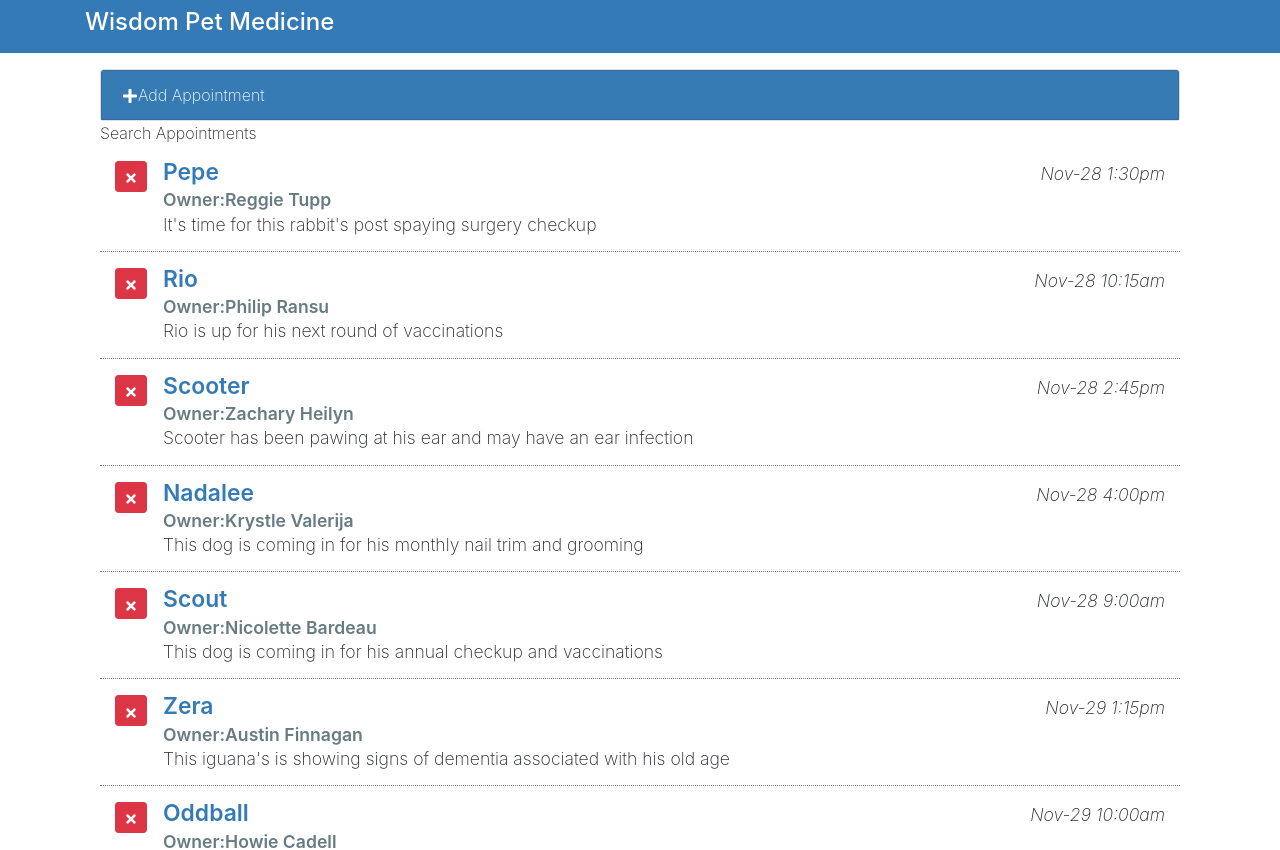
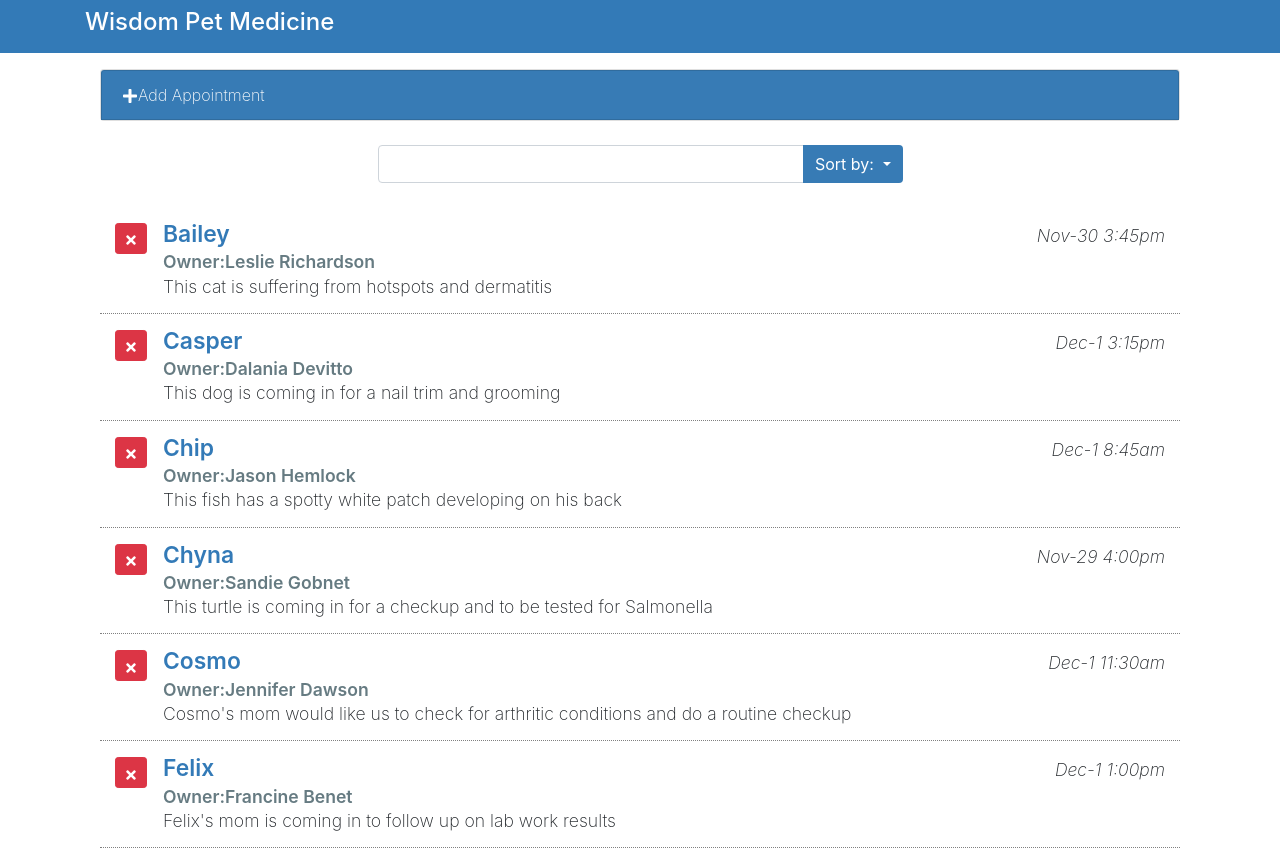
Before and after one commit to halmanza/buildInterface, a React (Create React App) app: page / in a window 1280 px wide. Shown: the top 850 px of the page. Built offline with nearby package versions, Linux system fonts and the light colour scheme.

Commit message:
finish SearchAppointments

```diff
--- a/src/components/App.js
+++ b/src/components/App.js
@@ -10,12 +10,15 @@
     this.state = {
       myAppointments:[],
       formDisplay:false,
+      orderBy:'petName',
+      orderDir:'asc',
       lastIndex:0
 
     };
     this.deleteAppointment=this.deleteAppointment.bind(this);
     this.toggleForm=this.toggleForm.bind(this);
     this.addAppointment=this.addAppointment.bind(this);
+    this.changeOrder=this.changeOrder.bind(this);
   }
 
     toggleForm(){
@@ -23,7 +26,12 @@
         formDisplay:!this.state.formDisplay
       });
     }
-
+    changeOrder(order,dir){
+      this.setState({
+        orderBy:order,
+        orderDir:dir
+      });
+    }
     addAppointment(apt){
       let tempApts=this.state.myAppointments;
       apt.aptId=this.state.lastIndex;
@@ -57,7 +65,21 @@
     });
   }
   render() {
-
+    let order;
+    let filteredApts=this.state.myAppointments;
+    if(this.state.orderDir ==='asc'){
+      order=1;
+    }else{
+      order= -1;
+    }
+    filteredApts.sort((a,b)=>{
+      if(a[this.state.orderBy].toLowerCase() <
+      b[this.state.orderBy].toLowerCase()){
+        return -1 * order;
+      }else{
+        return 1 * order;
+      }
+    })
     return (
       <main className="page bg-white" id="petratings">
         <div className="container">
@@ -65,8 +87,9 @@
             <div className="col-md-12 bg-white">
               <div className="container">
                 <AddAppointments formDisplay={this.state.formDisplay} toggleForm={this.toggleForm} addAppointment={this.addAppointment}/>
-                <SearchAppointments />
-                <ListAppointments appointments={this.state.myAppointments} deleteAppointment={this.deleteAppointment}/>
+                <SearchAppointments orderBy={this.state.orderBy} orderDir={this.state.orderDir}
+                changeOrder={this.changeOrder}/>
+                <ListAppointments appointments={filteredApts} deleteAppointment={this.deleteAppointment}/>
               </div>
             </div>
           </div>
--- a/src/components/SearchAppointments.js
+++ b/src/components/SearchAppointments.js
@@ -2,7 +2,55 @@
 
 class SearchAppointments extends Component {
   render() {
-    return <div>Search Appointments</div>;
+    return (
+      <div className="search-appointments row justify-content-center my-4">
+      <div className="col-md-6">
+        <div className="input-group">
+          <input
+            id="SearchApts"
+            type="text"
+            className="form-control"
+            aria-label="Search Appointments"
+          />
+          <div className="input-group-append">
+            <button
+              type="button"
+              className="btn btn-primary dropdown-toggle"
+              data-toggle="dropdown"
+              aria-haspopup="true"
+              aria-expanded="false"
+            >
+              Sort by: <span className="caret" />
+            </button>
+
+            <div className="sort-menu dropdown-menu dropdown-menu-right">
+              <button className={'sort-by dropdown-item' + (this.props.orderBy === 'petName'? 'active':'')} href="#"
+              onClick={e=>this.props.changeOrder('petName',this.props.orderDir)}>
+                Pet Name
+              </button>
+              <button className={'sort-by dropdown-item' + (this.props.orderBy === 'aptDate'? 'active':'')} href="#"
+              onClick={e=>this.props.changeOrder('aptDate',this.props.orderDir)}>
+                Date
+              </button>
+              <button className={'sort-by dropdown-item' + (this.props.orderBy === 'ownerName'? 'active':'')}href="#"
+              onClick={e=>this.props.changeOrder('ownerName',this.props.orderDir)}>
+                Owner
+              </button>
+              <div role="separator" className="dropdown-divider" />
+              <button className={'sort-by dropdown-item' + (this.props.orderDir === 'asc'? 'active':'')} href="#"
+              onClick={e=>this.props.changeOrder(this.props.orderBy,'asc')}>
+                Asc
+              </button>
+              <button className={'sort-by dropdown-item' + (this.props.orderDir === 'dsc'? 'active':'')} href="#"
+              onClick={e=>this.props.changeOrder(this.props.orderBy,'dsc')}>
+                Desc
+              </button>
+            </div>
+          </div>
+        </div>
+      </div>
+    </div>
+    )
   }
 }
 
```
